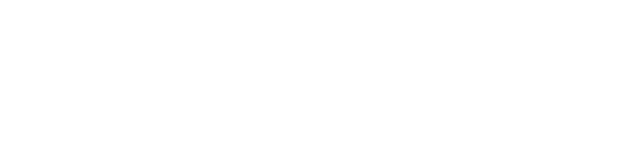
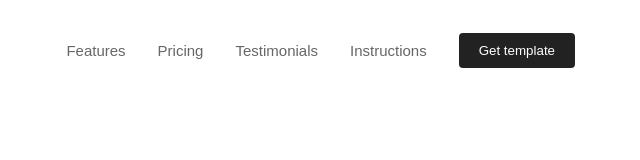
Before and after one commit to Banopartt/happy-website, a plain HTML site: page index.html in a window 1280 px wide. Shown: the whole page, without its empty margins (577-1217 px from the left). Drawn offline with Linux system fonts and the light colour scheme.

Commit message:
added header

```diff
--- a/index.html
+++ b/index.html
@@ -7,6 +7,21 @@
     <link rel="stylesheet" href="./styles/style.css">
 </head>
 <body>
-
+    <header>
+    <div class="container">
+        <div class="logo">
+            <img src="./images/logo.png" alt="">
+         </div>
+         <nav class="header-nav">
+            <a href="">Features</a>
+            <a href="">Pricing</a>
+            <a href="">Testimonials</a>
+            <a href="">Instructions</a>
+            <button>
+                Get template
+            </button>
+         </nav>
+    </div>
+    </header>
 </body>
 </html>
--- a/styles/style.css
+++ b/styles/style.css
@@ -0,0 +1,38 @@
+body{
+    padding: 0;
+    margin: 0;
+    box-sizing: border-box;
+}
+.container{
+    max-width: 80%;
+    margin: 0 auto;
+    padding: 0 30px;
+}
+button{
+    border: none;
+    border-radius: 4px;
+    background: #222222;
+    color: #fff;
+    padding: 10px 20px;
+}
+
+
+
+a {
+    text-decoration: none;
+    font-size: 15px;
+    color: #666666;
+    font-weight: 400;
+    font-family: 'Poppins', sans-serif;
+}
+.header-nav{
+    display: flex;
+    gap: 32px;
+    align-items: center;
+}
+header .container{
+    display: flex;
+    align-items:center;
+    justify-content: space-between;
+    height: 100px;
+}
```
